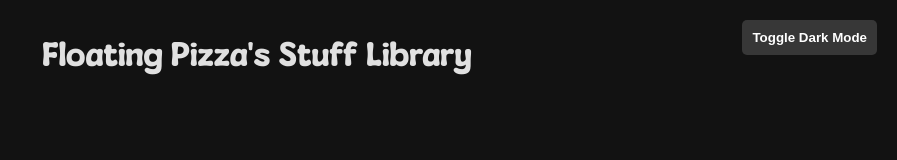
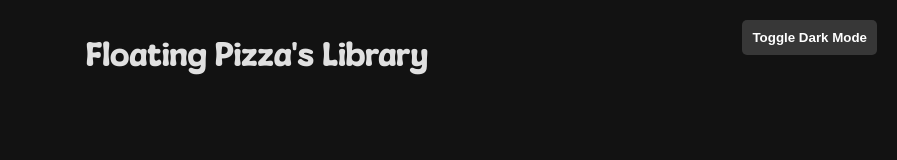
Before and after one commit to FloatingPizza-py/FloatingPizza-s-Libary, a plain HTML site: page index.html in a window 1280 px wide. Shown: the whole page, without its empty margins (383-1280 px from the left). Drawn offline with Linux system fonts and the light colour scheme; no server answers; a web font is replaced by a local one.

Commit message:
Update index.html

```diff
--- a/index.html
+++ b/index.html
@@ -8,7 +8,7 @@
     <link rel="stylesheet" href="https://fonts.googleapis.com/css2?family=YourCustomFont&display=swap">
 </head>
 <body>
-    <h1>Floating Pizza's Stuff Library</h1>
+    <h1>Floating Pizza's Library</h1>
     <input type="text" id="search-bar" placeholder="Search for files..." />
     <select id="sort-options">
         <option value="A-Z">A-Z</option>
```
